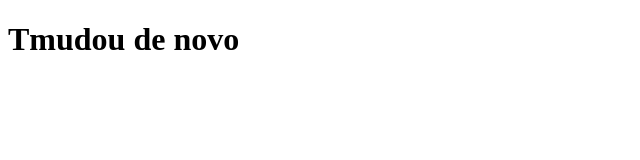
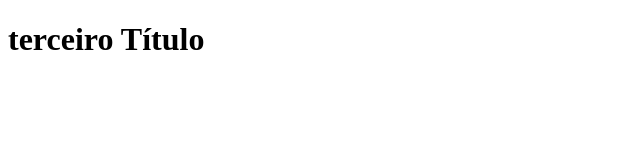
Before and after one commit to yancarneiro/atividadegithub, a plain HTML site: page index.html in a window 1280 px wide. Shown: the whole page, without its empty margins (0-640 px from the left). Drawn offline with Linux system fonts and the light colour scheme.

Commit message:
terceiro commit

```diff
--- a/index.html
+++ b/index.html
@@ -5,6 +5,6 @@
         <meta charset="utf-8">
     </head>
     <body>
-        <h1>Tmudou de novo</h1>
+        <h1>terceiro Título</h1>
     </body>
 </html>
```
